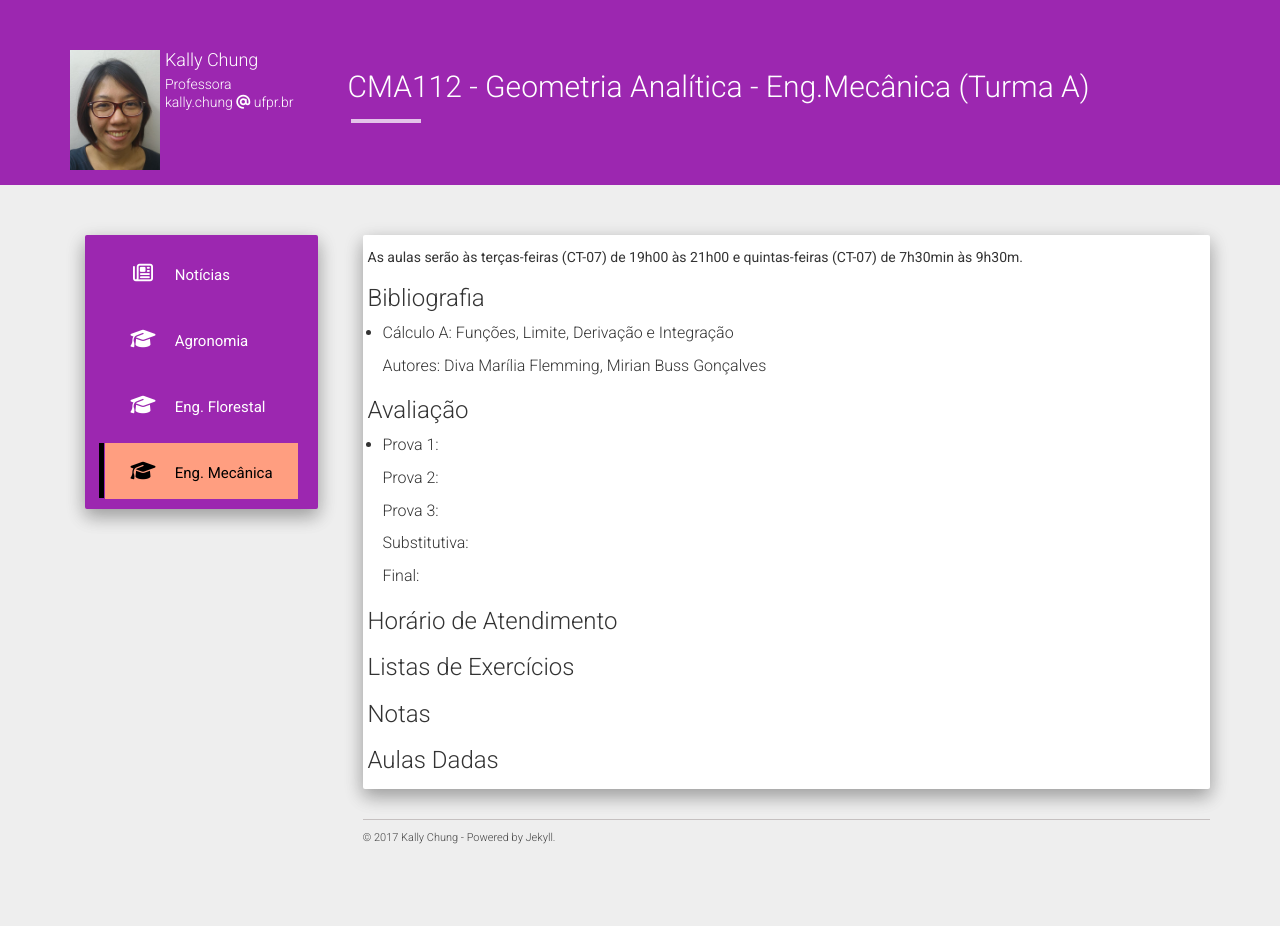
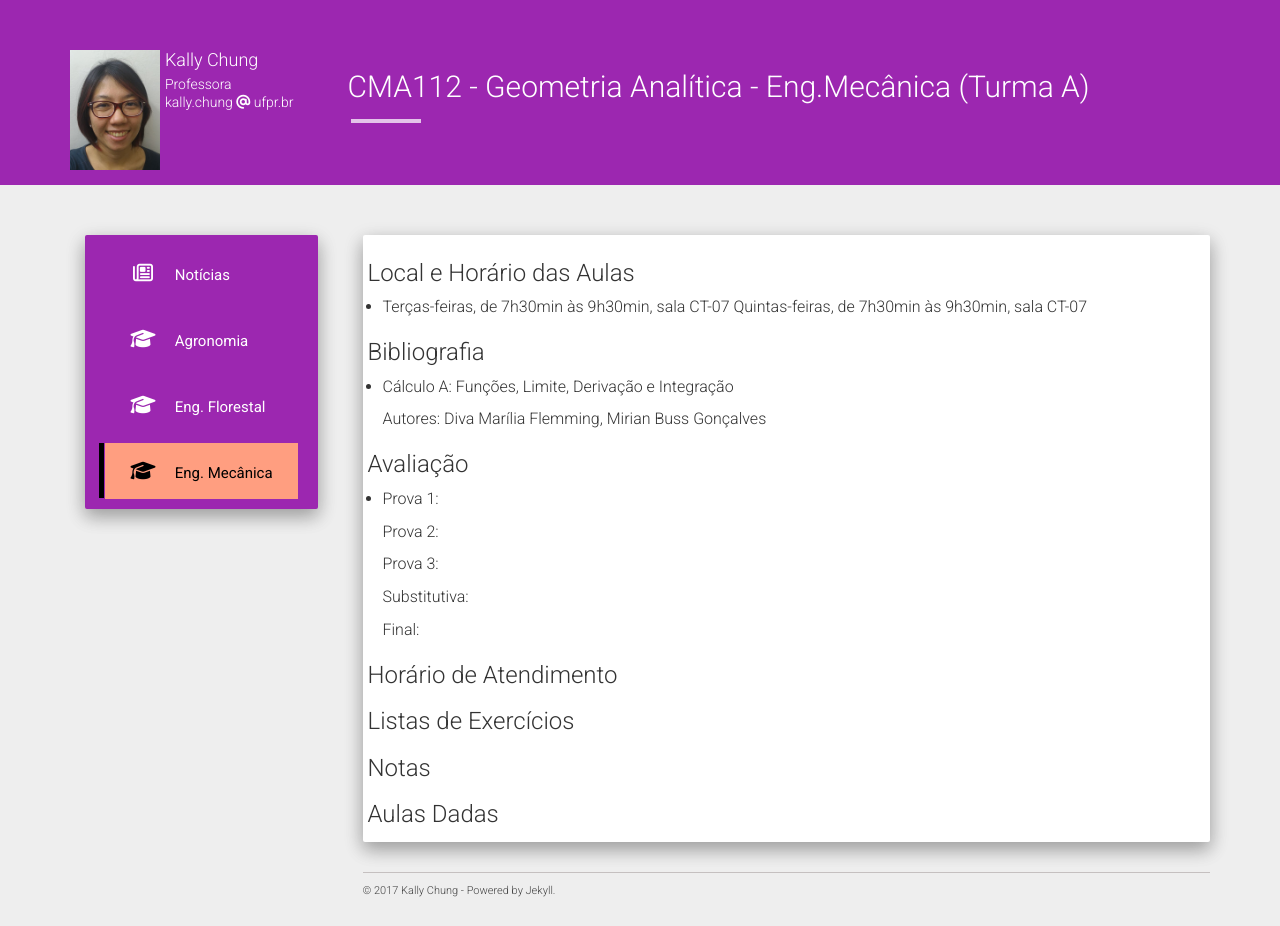
Before and after one commit to chunggnuhc/chunggnuhc.github.io, a Jekyll site: the page built from engMecanica2sem2017.md, in a window 1280 px wide. Built offline with Jekyll 4.4.1, drawn with Linux system fonts in a browser that asks for light colours; nearby versions of some CDN libraries; before the commit the page ends 900 px from its top, so only the background shows below that.

Commit message:
Update engMecanica2sem2017.md

```diff
--- a/engMecanica2sem2017.md
+++ b/engMecanica2sem2017.md
@@ -4,8 +4,9 @@
 permalink: /engMec2sem2017-GA/
 ---
 
-<h5>As aulas serão às terças-feiras (CT-07) de 19h00 às 21h00 e quintas-feiras (CT-07) de 7h30min às 9h30m.</h5>
-
+<h3>Local e Horário das Aulas</h3>
+- Terças-feiras, de 7h30min às 9h30min, sala CT-07
+  Quintas-feiras, de 7h30min às 9h30min, sala CT-07
 
 <h3>Bibliografia</h3>
 
```
